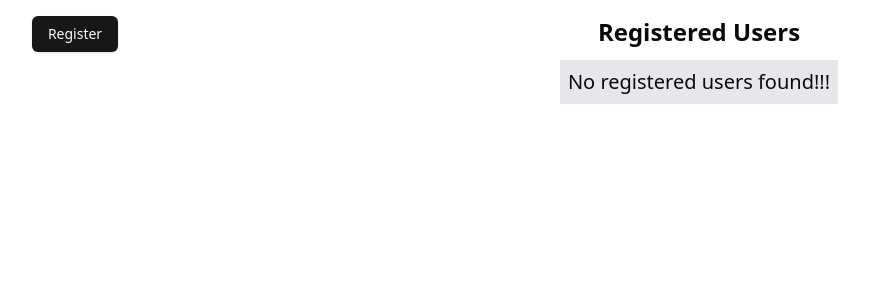
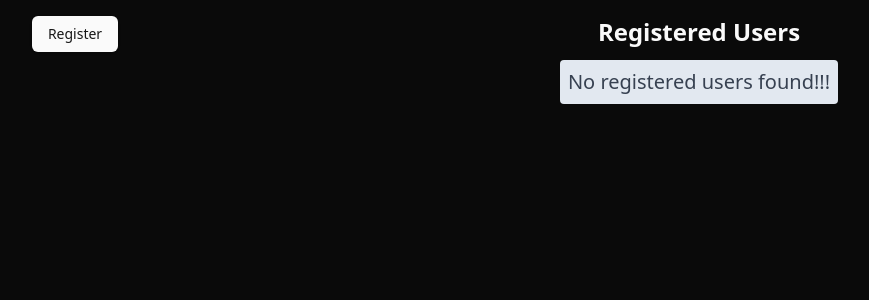
Before and after one commit to tapascript/next-shadcn-problems, a Next.js app: page /dialog-close in a window 1280 px wide. Shown: the top 300 px of the page, without its empty margins (205-1074 px from the left). Built offline with nearby package versions, Linux system fonts and the light colour scheme.

Commit message:
(feat) Added the dark theme

```diff
--- a/app/layout.js
+++ b/app/layout.js
@@ -1,6 +1,7 @@
 import localFont from "next/font/local";
 import "./globals.css";
-
+import { ThemeProvider } from "@/components/theme-provider";
+import { SetTheme } from "@/components/set-theme";
 const geistSans = localFont({
   src: "./fonts/GeistVF.woff",
   variable: "--font-geist-sans",
@@ -23,7 +24,15 @@ export default function RootLayout({ children }) {
       <body
         className={`${geistSans.variable} ${geistMono.variable} antialiased`}
       >
-        <main className="m-4">{children}</main>
+        <ThemeProvider
+          attribute="class"
+          defaultTheme="system"
+          enableSystem
+          disableTransitionOnChange
+        >
+          <SetTheme />
+          <main className="m-4">{children}</main>
+        </ThemeProvider>
       </body>
     </html>
   );
--- /dev/null
+++ b/components/set-theme.jsx
@@ -0,0 +1,15 @@
+"use client"
+
+import { useTheme } from "next-themes"
+import { useEffect } from "react"
+
+export const SetTheme = () => {
+  const { setTheme } = useTheme()
+
+  useEffect(() => {
+    setTheme("dark")
+  }, [])
+  return (
+    <></>
+  )
+}
--- /dev/null
+++ b/components/theme-provider.jsx
@@ -0,0 +1,7 @@
+"use client";
+
+import { ThemeProvider as NextThemesProvider } from "next-themes"
+
+export function ThemeProvider({ children, ...props }) {
+  return <NextThemesProvider {...props}>{children}</NextThemesProvider>;
+}
--- a/components/user-list.jsx
+++ b/components/user-list.jsx
@@ -6,7 +6,7 @@ const UserList = () => {
   return (
     <div>
       {usersFromStore.length === 0 ? (
-        <p className="bg-gray-200 p-2 text-xl">No registered users found!!!</p>
+        <p className="bg-slate-200 text-gray-700 p-2 text-xl rounded">No registered users found!!!</p>
       ) : (
         <ul>
           {usersFromStore.map((user) => (
--- a/package.json
+++ b/package.json
@@ -18,6 +18,7 @@
     "clsx": "^2.1.1",
     "lucide-react": "^0.439.0",
     "next": "14.2.8",
+    "next-themes": "^0.3.0",
     "react": "^18",
     "react-dom": "^18",
     "react-hook-form": "^7.53.0",
```
Also changed, not shown: 1 other file (tests, documents, lock files or other folders).
